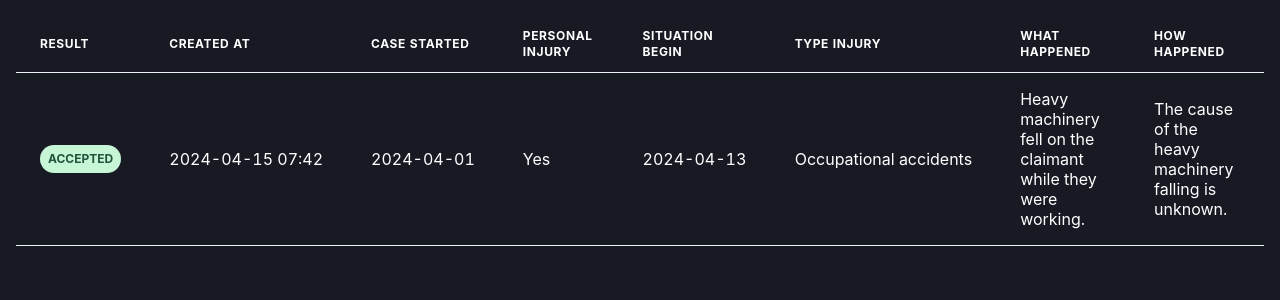
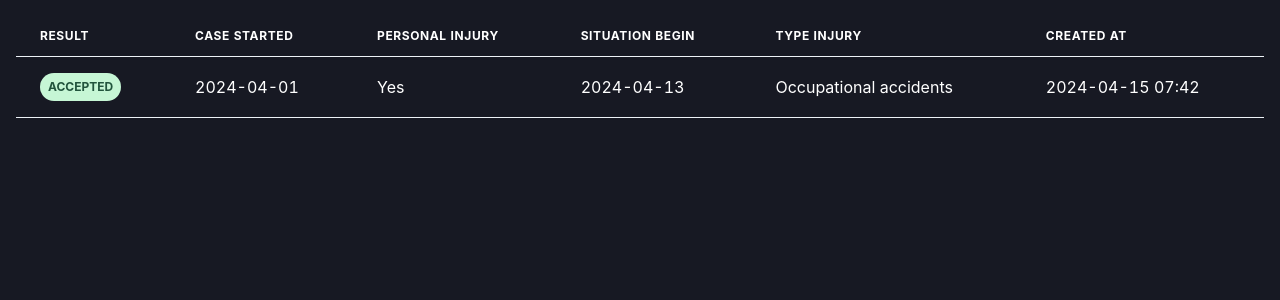
Before and after one commit to GPT-Engineer-App/row-based-ui-darkelegance-99, a React (Vite) app: page / in a window 1280 px wide. Shown: the top 300 px of the page. Built offline with nearby package versions, Linux system fonts and the light colour scheme.

Commit message:
Moved the "Created At" column to the end of the table and removed the "What Happened" and "How Happened" columns.
Prompt: 1. Move the created at to the end
2. Remove what happend and how happend.

```diff
--- a/src/pages/Index.jsx
+++ b/src/pages/Index.jsx
@@ -28,9 +28,6 @@ const Index = () => {
                 Result
               </Th>
               <Th color="white" maxW="300px">
-                Created At
-              </Th>
-              <Th color="white" maxW="300px">
                 Case Started
               </Th>
               <Th color="white" maxW="300px">
@@ -43,10 +40,7 @@ const Index = () => {
                 Type Injury
               </Th>
               <Th color="white" maxW="300px">
-                What Happened
-              </Th>
-              <Th color="white" maxW="300px">
-                How Happened
+                Created At
               </Th>
             </Tr>
           </Thead>
@@ -55,9 +49,6 @@ const Index = () => {
               <Tr key={item.id} bg={index % 2 === 0 ? "gray.900" : "gray.700"} color="white">
                 <Td maxW="300px" whiteSpace="nowrap" overflow="hidden" textOverflow="ellipsis">
                   <ResultTag result={item.result} />
-                </Td>
-                <Td maxW="300px" whiteSpace="nowrap" overflow="hidden" textOverflow="ellipsis">
-                  {item.created_at.slice(0, 16)}
                 </Td>
                 <Td maxW="300px" whiteSpace="nowrap" overflow="hidden" textOverflow="ellipsis">
                   {item.case_started}
@@ -71,11 +62,8 @@ const Index = () => {
                 <Td maxW="300px" whiteSpace="nowrap" overflow="hidden" textOverflow="ellipsis">
                   {item.type_injury}
                 </Td>
-                <Td maxW="300px" whiteSpace="normal">
-                  {item.what_happened}
-                </Td>
-                <Td maxW="300px" whiteSpace="normal">
-                  {item.how_happened}
+                <Td maxW="300px" whiteSpace="nowrap" overflow="hidden" textOverflow="ellipsis">
+                  {item.created_at.slice(0, 16)}
                 </Td>
               </Tr>
             ))}
```
